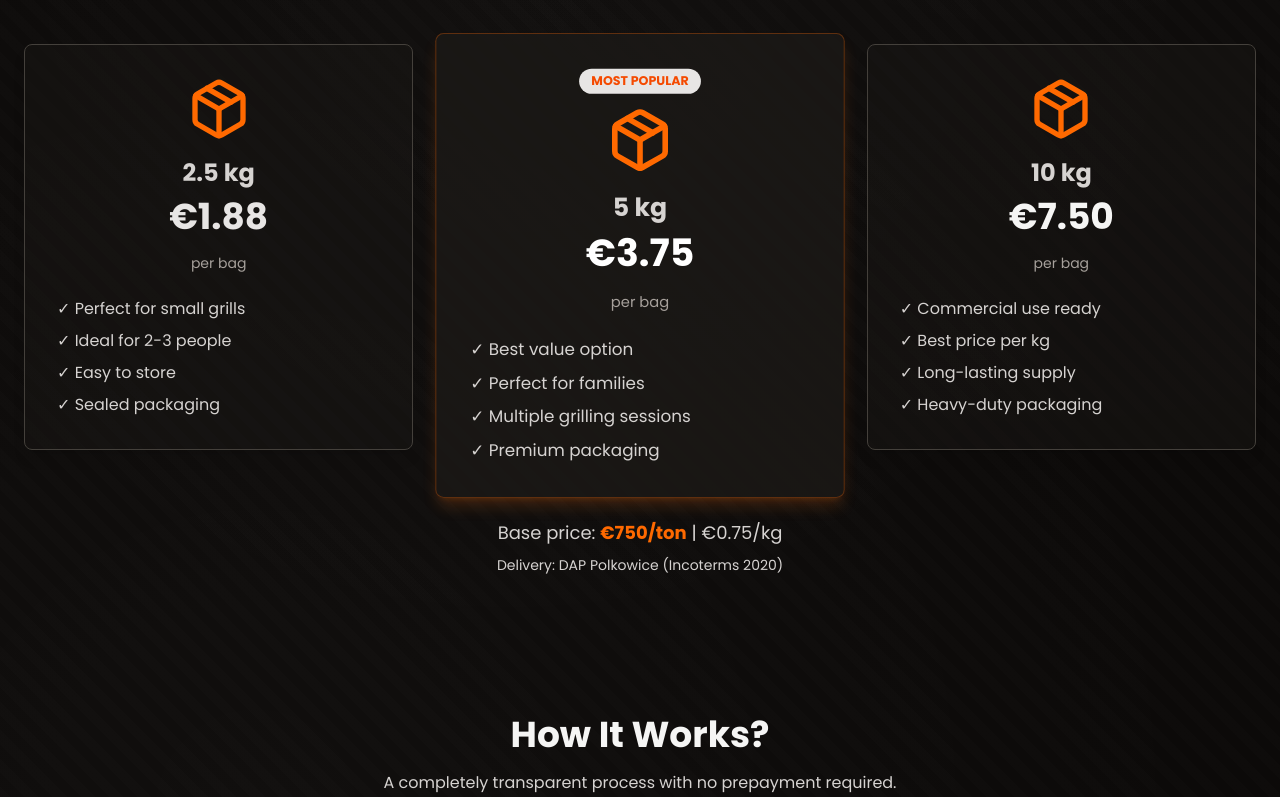
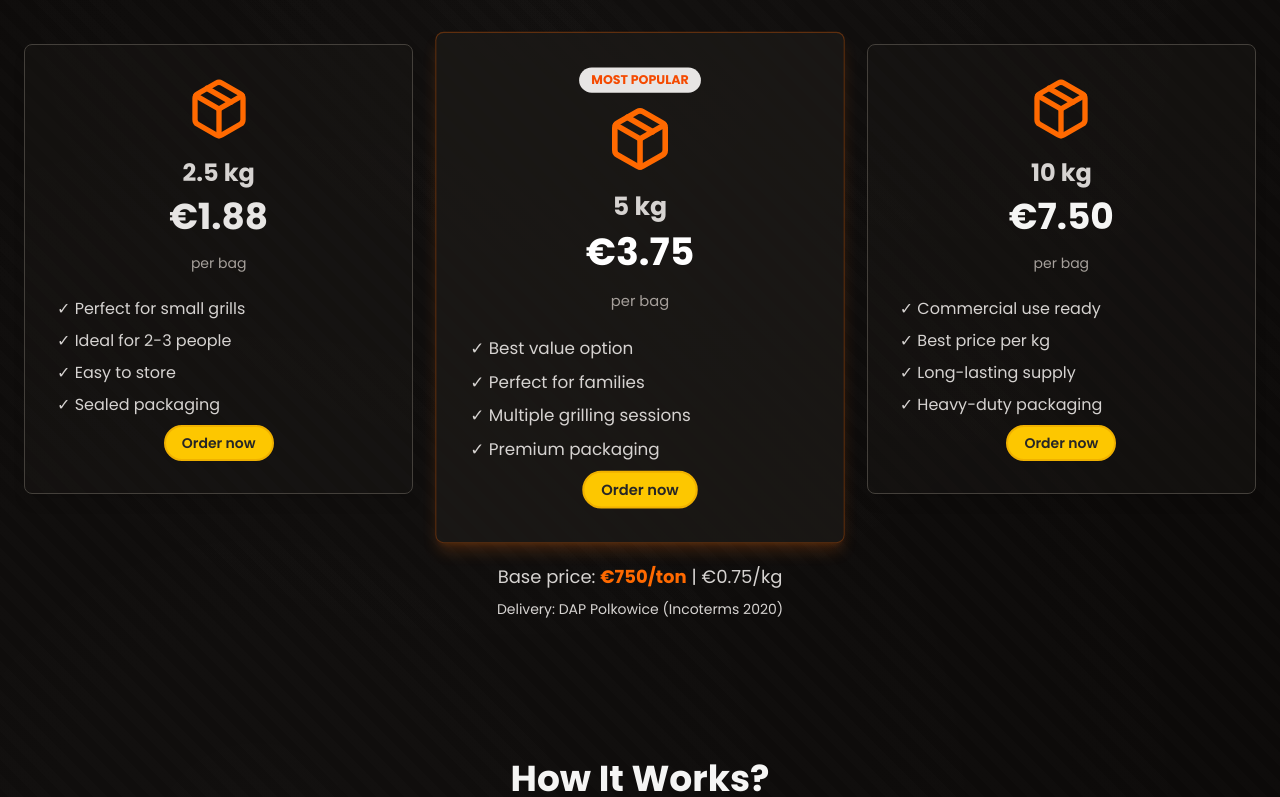
Before and after one commit to guitobi/coal-lending, a React (Vite) app in the folder client/: page / in a window 1280 px wide. Shown: the part 1009-1806 px from the top of the page. Built offline with nearby package versions, Linux system fonts and the light colour scheme; a web font is replaced by a local one.

Commit message:
feat: enhance ProductPackages component with animation and order button functionality, update Home and Order pages for improved user interaction

```diff
--- a/client/src/features/Home/ProductPackages.jsx
+++ b/client/src/features/Home/ProductPackages.jsx
@@ -1,5 +1,7 @@
 import { Package } from "lucide-react";
 import { Link } from "react-router";
+import Button from "../../ui/Button";
+import { useState } from "react";
 
 const PackageWrapper = ({
   children,
@@ -30,12 +32,29 @@ function ProductPackages({
   onSelectWeight,
   selectedWeight,
   isHiddenDescription = false,
+  isOrderButtons = false,
 }) {
+  const [isClosing, setIsClosing] = useState(false);
+
   const handlePackageClick = (weight) => {
-    if (onSelectWeight) onSelectWeight(weight);
+    if (selectedWeight === weight) {
+      return;
+    }
+
+    if (onSelectWeight) {
+      setIsClosing(true);
+      setTimeout(() => {
+        onSelectWeight(weight);
+        setIsClosing(false);
+      }, 300);
+    }
   };
 
   const isSelected = (weight) => selectedWeight === weight;
+
+  // Базові стилі для карток
+  const baseCardStyles =
+    "rounded-lg p-6 sm:p-8 shadow-lg transition-all duration-300 border";
 
   return (
     <section
@@ -47,6 +66,7 @@ function ProductPackages({
       </h2>
 
       <div className="grid grid-cols-1 md:grid-cols-3 gap-6 sm:gap-8">
+        {/* --- 2.5 kg --- */}
         <PackageWrapper
           weight="2.5kg"
           onSelectWeight={onSelectWeight}
@@ -54,11 +74,19 @@ function ProductPackages({
           links={links}
         >
           <div
-            className={`opacity-0 animate-fade-in-up bg-stone-900/40 rounded-lg p-6 sm:p-8 shadow-lg hover:shadow-2xl transition-all duration-300 ${
-              isSelected("2.5kg")
-                ? "border-2 border-orange-500 ring-2 ring-orange-500/50 shadow-orange-500/50"
-                : "border border-stone-700 hover:border-amber-600"
-            }`}
+            className={`
+              ${baseCardStyles} bg-stone-900/40 hover:shadow-2xl
+              ${
+                isClosing
+                  ? "animate-fade-out-up opacity-100" // ВИХІД: летить вгору (0.3s)
+                  : "animate-fade-in-up opacity-0" // ВХІД: з'являється знизу (0.5s)
+              }
+              ${
+                isSelected("2.5kg")
+                  ? "border-orange-500 ring-2 ring-orange-500/50 shadow-orange-500/50"
+                  : "border-stone-700 hover:border-amber-600"
+              }
+            `}
           >
             <div className="text-center">
               <Package className="w-12 h-12 sm:w-16 sm:h-16 mx-auto mb-4 text-orange-500" />
@@ -70,17 +98,24 @@ function ProductPackages({
               </div>
               <div className="text-sm text-stone-400 mb-6">per bag</div>
               {!isHiddenDescription && (
-                <ul className="text-left space-y-2 text-sm sm:text-base text-stone-300">
+                <ul className="text-left space-y-2 text-sm sm:text-base text-stone-300 pb-2">
                   <li>✓ Perfect for small grills</li>
                   <li>✓ Ideal for 2-3 people</li>
                   <li>✓ Easy to store</li>
                   <li>✓ Sealed packaging</li>
                 </ul>
               )}
+              {isSelected("2.5kg") && (
+                <p className="rounded-full bg-stone-300 font-semibold text-stone-800">
+                  selected
+                </p>
+              )}
+              {isOrderButtons && <Button type="small">Order now</Button>}
             </div>
           </div>
         </PackageWrapper>
 
+        {/* --- 5 kg --- */}
         <PackageWrapper
           weight="5kg"
           onSelectWeight={onSelectWeight}
@@ -88,11 +123,19 @@ function ProductPackages({
           links={links}
         >
           <div
-            className={`opacity-0 animate-fade-in-up delay-150 bg-stone-900/80 rounded-lg p-6 sm:p-8 shadow-lg hover:shadow-2xl transition-shadow md:transform md:scale-105 ${
-              isSelected("5kg")
-                ? "border-2 border-orange-500 ring-2 ring-orange-500/50 shadow-orange-500/50"
-                : "border border-orange-500/30 shadow-[rgba(249,115,22,0.2)]"
-            }`}
+            className={`
+              ${baseCardStyles} bg-stone-900/80 hover:shadow-2xl md:transform md:scale-105
+              ${
+                isClosing
+                  ? "animate-fade-out-up opacity-100" // ВИХІД
+                  : "animate-fade-in-up opacity-0 anim-delay-150" // ВХІД (із затримкою)
+              }
+              ${
+                isSelected("5kg")
+                  ? "border-orange-500 ring-2 ring-orange-500/50 shadow-orange-500/50"
+                  : "border-orange-500/30 shadow-[rgba(249,115,22,0.2)]"
+              }
+            `}
           >
             <div className="text-center">
               <div className="bg-stone-200 text-orange-600 text-xs font-bold py-1 px-3 rounded-full inline-block mb-3">
@@ -107,17 +150,24 @@ function ProductPackages({
               </div>
               <div className="text-sm text-stone-400 mb-6">per bag</div>
               {!isHiddenDescription && (
-                <ul className="text-left space-y-2 text-sm sm:text-base text-stone-300">
+                <ul className="text-left space-y-2 text-sm sm:text-base text-stone-300 pb-2">
                   <li>✓ Best value option</li>
                   <li>✓ Perfect for families</li>
                   <li>✓ Multiple grilling sessions</li>
                   <li>✓ Premium packaging</li>
                 </ul>
               )}
+              {isSelected("5kg") && (
+                <p className="rounded-full bg-stone-300 font-semibold text-stone-800">
+                  selected
+                </p>
+              )}
+              {isOrderButtons && <Button type="small">Order now</Button>}
             </div>
           </div>
         </PackageWrapper>
 
+        {/* --- 10 kg --- */}
         <PackageWrapper
           weight="10kg"
           onSelectWeight={onSelectWeight}
@@ -125,11 +175,19 @@ function ProductPackages({
           links={links}
         >
           <div
-            className={`opacity-0 animate-fade-in-up delay-300 bg-stone-900/40 rounded-lg p-6 sm:p-8 shadow-lg hover:shadow-2xl transition-all duration-300 ${
-              isSelected("10kg")
-                ? "border-2 border-orange-500 ring-2 ring-orange-500/50 shadow-orange-500/50"
-                : "border border-stone-700 hover:border-amber-600"
-            }`}
+            className={`
+              ${baseCardStyles} bg-stone-900/40 hover:shadow-2xl
+              ${
+                isClosing
+                  ? "animate-fade-out-up opacity-100" // ВИХІД
+                  : "animate-fade-in-up opacity-0 anim-delay-300" // ВХІД (із затримкою)
+              }
+              ${
+                isSelected("10kg")
+                  ? "border-orange-500 ring-2 ring-orange-500/50 shadow-orange-500/50"
+                  : "border-stone-700 hover:border-amber-600"
+              }
+            `}
           >
             <div className="text-center">
               <Package className="w-12 h-12 sm:w-16 sm:h-16 mx-auto mb-4 text-orange-500" />
@@ -141,18 +199,25 @@ function ProductPackages({
               </div>
               <div className="text-sm text-stone-400 mb-6">per bag</div>
               {!isHiddenDescription && (
-                <ul className="text-left space-y-2 text-sm sm:text-base text-stone-300">
+                <ul className="text-left space-y-2 text-sm sm:text-base text-stone-300 pb-2">
                   <li>✓ Commercial use ready</li>
                   <li>✓ Best price per kg</li>
                   <li>✓ Long-lasting supply</li>
                   <li>✓ Heavy-duty packaging</li>
                 </ul>
               )}
+              {isSelected("10kg") && (
+                <p className="rounded-full bg-stone-300 font-semibold text-stone-800">
+                  selected
+                </p>
+              )}
+              {isOrderButtons && <Button type="small">Order now</Button>}
             </div>
           </div>
         </PackageWrapper>
       </div>
 
+      {/* Footer Info */}
       <div className="text-center mt-6 sm:mt-8 text-stone-300 px-4">
         <p className="text-base sm:text-lg">
           Base price:{" "}
--- a/client/src/index.css
+++ b/client/src/index.css
@@ -1,40 +1,70 @@
 @import "tailwindcss";
 
 @layer utilities {
+  /* Клас появи: плавно (0.5с), знизу вгору */
   .animate-fade-in-up {
     animation: fade-in-up 0.5s ease-out forwards;
   }
 
-  /* Додаємо класи затримки вручну, щоб не писати плагін */
-  .delay-150 {
-    animation-delay: 150ms;
-  }
-  .delay-300 {
-    animation-delay: 300ms;
+  /* Клас зникнення: швидко (0.3с), спливає ВГОРУ */
+  .animate-fade-out-up {
+    animation: fade-out-up 0.3s ease-in forwards;
   }
 }
 
-@keyframes fade-in-up {
-  0% {
-    opacity: 0;
-    transform: translateY(20px);
-  }
-  100% {
-    opacity: 1;
-    transform: translateY(0);
-  }
-}
 @theme {
+  /* Шрифти */
   --font-family-roboto: "Roboto", sans-serif;
   --font-family-zalando: "Zalando Sans SemiExpanded", sans-serif;
   --font-family-poppins: "Poppins", sans-serif;
   --font-family-space-grotesk: "Space Grotesk", sans-serif;
+
+  /* Реєстрація анімацій у темі */
+  --animate-fade-in-up: fade-in-up 0.5s ease-out forwards;
+  --animate-fade-out-up: fade-out-up 0.3s ease-in forwards;
+
+  /* Кейфрейми */
+  @keyframes fade-in-up {
+    0% {
+      opacity: 0;
+      transform: translateY(20px);
+    }
+    100% {
+      opacity: 1;
+      transform: translateY(0);
+    }
+  }
+
+  @keyframes fade-out-up {
+    0% {
+      opacity: 1;
+      transform: translateY(0);
+    }
+    100% {
+      opacity: 0;
+      transform: translateY(-20px); /* Пливе вгору */
+    }
+  }
 }
 
+/* Утиліти затримки */
+@utility anim-delay-150 {
+  animation-delay: 150ms;
+}
+
+@utility anim-delay-300 {
+  animation-delay: 300ms;
+}
+
+/* Базові стилі */
 body {
   font-family: "Poppins", sans-serif;
   font-display: swap;
+  background-color: #0c0a09; /* stone-950 */
+  color: white;
 }
+
+/* --- Вугільний фон та декорації (Ваш оригінальний код) --- */
 
 /* Coal-themed background pattern */
 .coal-background {
--- a/client/src/pages/Home.jsx
+++ b/client/src/pages/Home.jsx
@@ -12,7 +12,7 @@ function Home() {
 
       <div className="relative overflow-visible z-10">
         {/* <KeyFeatures /> */}
-        <ProductPackages links={true} />
+        <ProductPackages links={true} isOrderButtons={true} />
       </div>
 
       <div className="relative z-0 -mt-1">
--- a/client/src/pages/Order.jsx
+++ b/client/src/pages/Order.jsx
@@ -31,7 +31,10 @@ function Order() {
         </p>
         <p>
           <button onClick={() => setIsEditing((cur) => !cur)}>
-            <PencilLine color={isEditing ? "orangered" : "#d6d3d1"} />
+            <PencilLine
+              className="transition-colors duration-500 "
+              color={isEditing ? "orangered" : "#d6d3d1"}
+            />
           </button>
         </p>
       </div>
--- a/client/src/ui/Button.jsx
+++ b/client/src/ui/Button.jsx
@@ -2,7 +2,7 @@ import { Link } from "react-router";
 
 function Button({
   children,
-  type,
+  type = "primary",
   to,
   buttonType = "submit",
   onClick,
```
